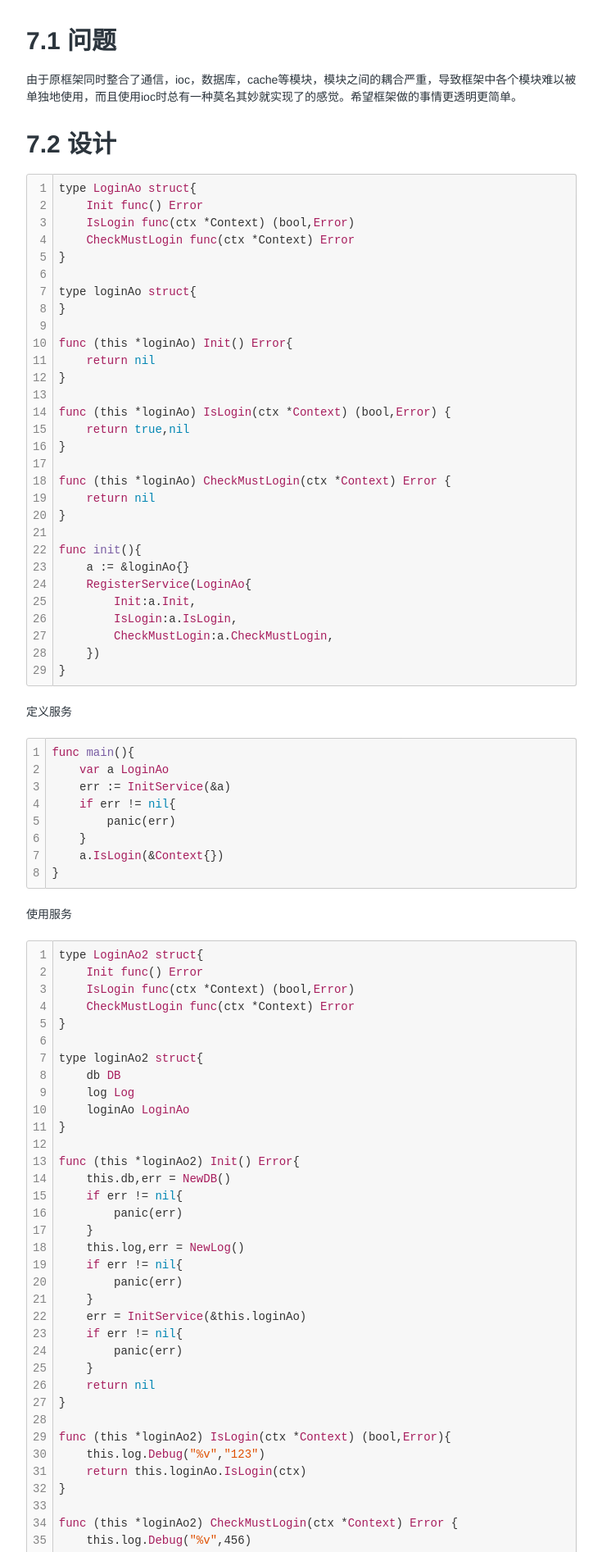
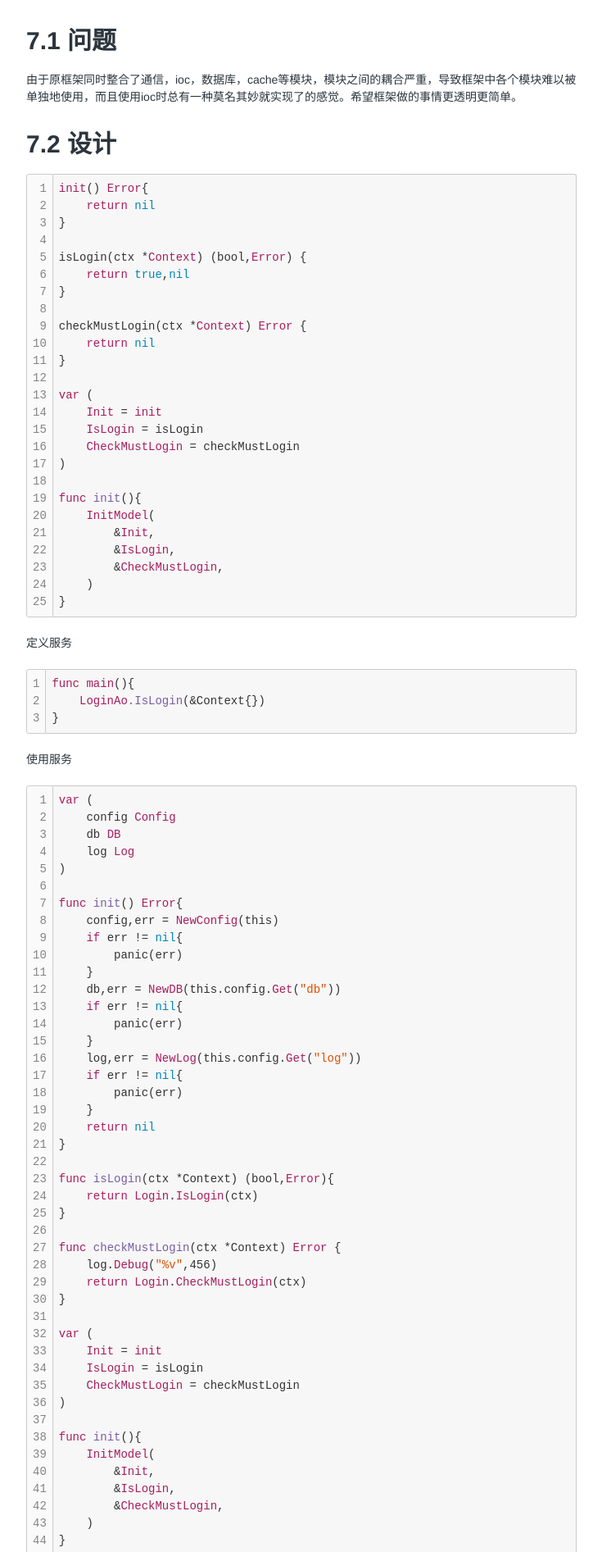
Before and after one commit to yankaics/fishedee.github.io, a Jekyll site: the page built from _posts/后端/架构与管理/2016-06-05-后端rpc架构开发经验.markdown, in a window 1280 px wide. Shown: the part 1541-3434 px from the top of the page at 82% size, without its empty margins (272-1007 px from the left). Built offline with Jekyll 4.4.1, drawn with Linux system fonts in a browser that asks for light colours; comment, search, counter and statistics services are not loaded; some of the changed text lies outside the part shown.

Commit message:
更新rpc框架

````diff
--- a/_posts/后端/架构与管理/2016-06-05-后端rpc架构开发经验.markdown
+++ b/_posts/后端/架构与管理/2016-06-05-后端rpc架构开发经验.markdown
@@ -56,34 +56,30 @@ metrics,rate
 ## 7.2 设计
 
 ```
-type LoginAo struct{
-	Init func() Error
-	IsLogin func(ctx *Context) (bool,Error)
-	CheckMustLogin func(ctx *Context) Error
-}
-
-type loginAo struct{
-}
-
-func (this *loginAo) Init() Error{
+init() Error{
 	return nil
 }
 
-func (this *loginAo) IsLogin(ctx *Context) (bool,Error) {
+isLogin(ctx *Context) (bool,Error) {
 	return true,nil
 }
 
-func (this *loginAo) CheckMustLogin(ctx *Context) Error {
+checkMustLogin(ctx *Context) Error {
 	return nil
 }
 
+var (
+	Init = init
+	IsLogin = isLogin
+	CheckMustLogin = checkMustLogin
+)
+
 func init(){
-	a := &loginAo{}
-	RegisterService(LoginAo{
-		Init:a.Init,
-		IsLogin:a.IsLogin,
-		CheckMustLogin:a.CheckMustLogin,
-	})
+	InitModel(
+		&Init,
+		&IsLogin,
+		&CheckMustLogin,
+	)
 }
 ```
 
@@ -91,107 +87,94 @@ func init(){
 
 ```
 func main(){
-	var a LoginAo
-	err := InitService(&a)
-	if err != nil{
-		panic(err)
-	}
-	a.IsLogin(&Context{})
+	LoginAo.IsLogin(&Context{})
 }
 ```
 
 使用服务
 
 ```
-type LoginAo2 struct{
-	Init func() Error
-	IsLogin func(ctx *Context) (bool,Error)
-	CheckMustLogin func(ctx *Context) Error
-}
-
-type loginAo2 struct{
+var (
+	config Config
 	db DB
 	log Log
-	loginAo LoginAo
-}
+)
 
-func (this *loginAo2) Init() Error{
-	this.db,err = NewDB()
+func init() Error{
+	config,err = NewConfig(this)
 	if err != nil{
 		panic(err)
 	}
-	this.log,err = NewLog()
+	db,err = NewDB(this.config.Get("db"))
 	if err != nil{
 		panic(err)
 	}
-	err = InitService(&this.loginAo)
+	log,err = NewLog(this.config.Get("log"))
 	if err != nil{
 		panic(err)
 	}
 	return nil
 }
 
-func (this *loginAo2) IsLogin(ctx *Context) (bool,Error){
-	this.log.Debug("%v","123")
-	return this.loginAo.IsLogin(ctx)
+func isLogin(ctx *Context) (bool,Error){
+	return Login.IsLogin(ctx)
 }
 
-func (this *loginAo2) CheckMustLogin(ctx *Context) Error {
-	this.log.Debug("%v",456)
-	return this.loginAo.CheckMustLogin(ctx)
+func checkMustLogin(ctx *Context) Error {
+	log.Debug("%v",456)
+	return Login.CheckMustLogin(ctx)
 }
 
+var (
+	Init = init
+	IsLogin = isLogin
+	CheckMustLogin = checkMustLogin
+)
+
 func init(){
-	a := &loginAo2{}
-	RegisterService(LoginAo2{
-		Init:a.Init,
-		IsLogin:a.IsLogin,
-		CheckMustLogin:a.CheckMustLogin,
-	})
+	InitModel(
+		&Init,
+		&IsLogin,
+		&CheckMustLogin,
+	)
 }
 ```
 
 服务嵌套
 
 ```
-type loginController struct{
-	loginAo2 LoginAo2
+func isLogin(ctx *Context) (interface{},Error){
+	return LoginAo2.IsLogin()
 }
 
-func (this *loginController) Init() Error {
-	err := InitService(&this.loginAo2)
-	if err != nil{
-		panic(err)
-	}
-	return nil
+func checkMustLogin(ctx *Context) Error{
+	return LogoinAo2.CheckMustLogin()
 }
 
-func (this *loginController) IsLogin_Json() (bool,Error){
-	return this.loginAo2.IsLogin(this.Ctx)
-}
-
-func (this *loginController) CheckMustLogin_Json() (interface{},Error){
-	return nil,this.loginAo2.CheckMustLogin()
-}
-
-func (this *loginController) AutoRender(data interface{},err Error,viewname string){
-	if err != nil{
-		this.Ctx.Write([]byte("Server Internal Error"))
-	}else{
-		data,err := json.Marshal(data)
-		if err != nil{
-			panic(err)
-		}
-		this.Ctx.Write(data)
-	}
-}
-
+//同一包下的controller名字会有冲突现象
 func init(){
-	InitRoute("dd",&loginController{})
+	InitController("login/islogin","json",isLogin)
+	InitController("login/checkmustLogin","json",checkMustLogin)
 }
 ```
 
 控制器与路由，这个是额外的演示写法，严格来说不属于micro-service框架的一部分
+
+```
+func autoRender(ctx *Context,viewname string,data interface{},err Error) Error{
+	dataByte,err := json.Marshal(data)
+	if err != nil{
+		panic(err)
+	}
+	ctx.Write(dataByte)
+}
+
+func init(){
+	InitView(autoRender);
+}
+```
+
+视图，这个是额外的演示写法，严格来说不属于micro-service框架的一部分
 
 * 错误怎么处理
 
@@ -227,3 +210,36 @@ panic("数据库崩溃")
 * 配置怎么共用
 
 配置应该能识别能根据服务的位置，来获取不同的服务配置信息。多服务间怎么共享单个配置，由配置本身提供机制来实现。
+
+1. Config需要自己创建出来，默认就是传入this来获取pkg name，从而获取pkg name对应的config
+2. 在启动时，需要指定config的来源，是file，还是database，还是配置中心。其实都无关紧要，重要是实现了Config接口即可，默认情况下会提供多个配置的方式。
+
+```
+//Config接口
+type Config interface{
+	Get(runmode string,pkgName string,key string)string
+}
+//启动
+func main(){
+	Config config = NewFileConfig("conf")
+	RunService(config)
+}
+```
+
+3. 统一由环境变量来控制runmode的方式，go test时会默认用test的runmode（通过argv[0]来测试是否在go test环境下），其它情况默认用的是dev的runmode。
+
+```
+文件的配置形式
+//conf/server2.conf
+port = 8080
+
+[dev]
+logdriver = console
+logasync = true
+
+//conf/server2_models_cms.conf
+
+[dev]
+logdriver = console
+logasync = true
+```
````
